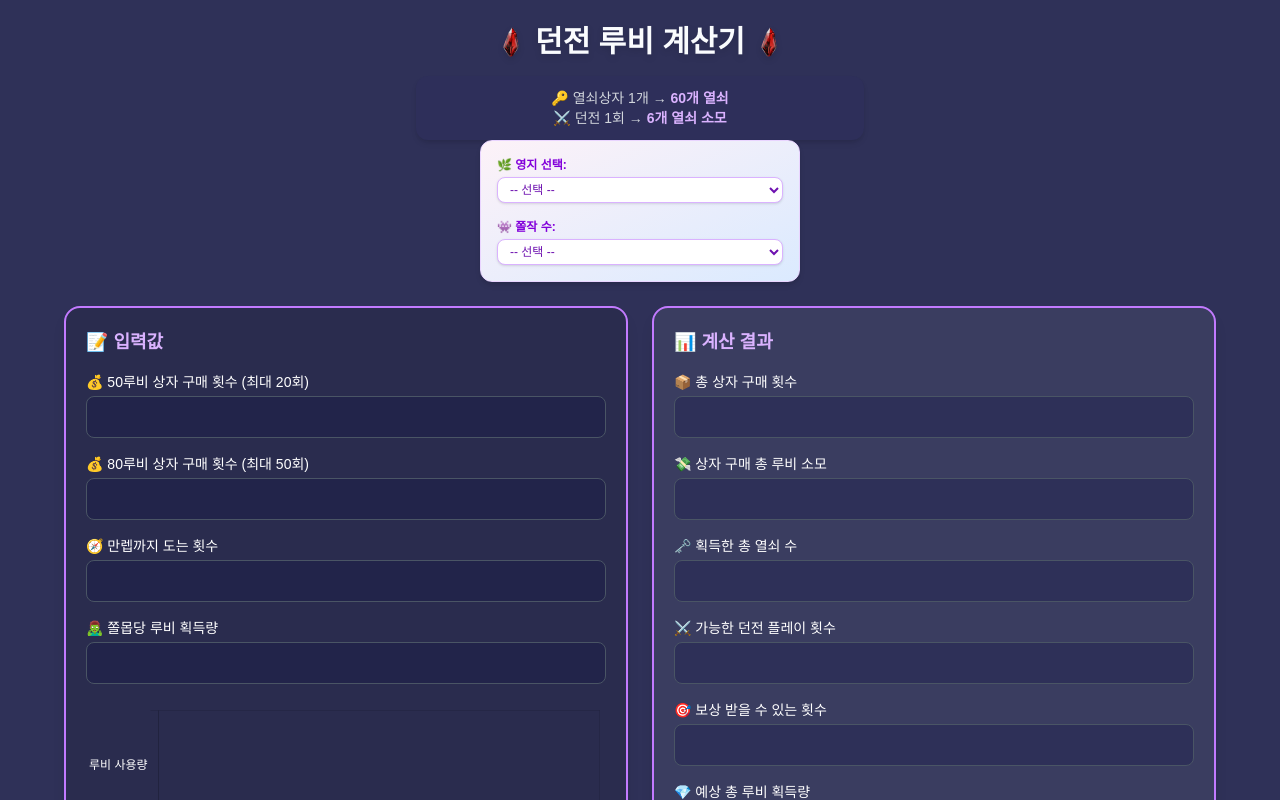
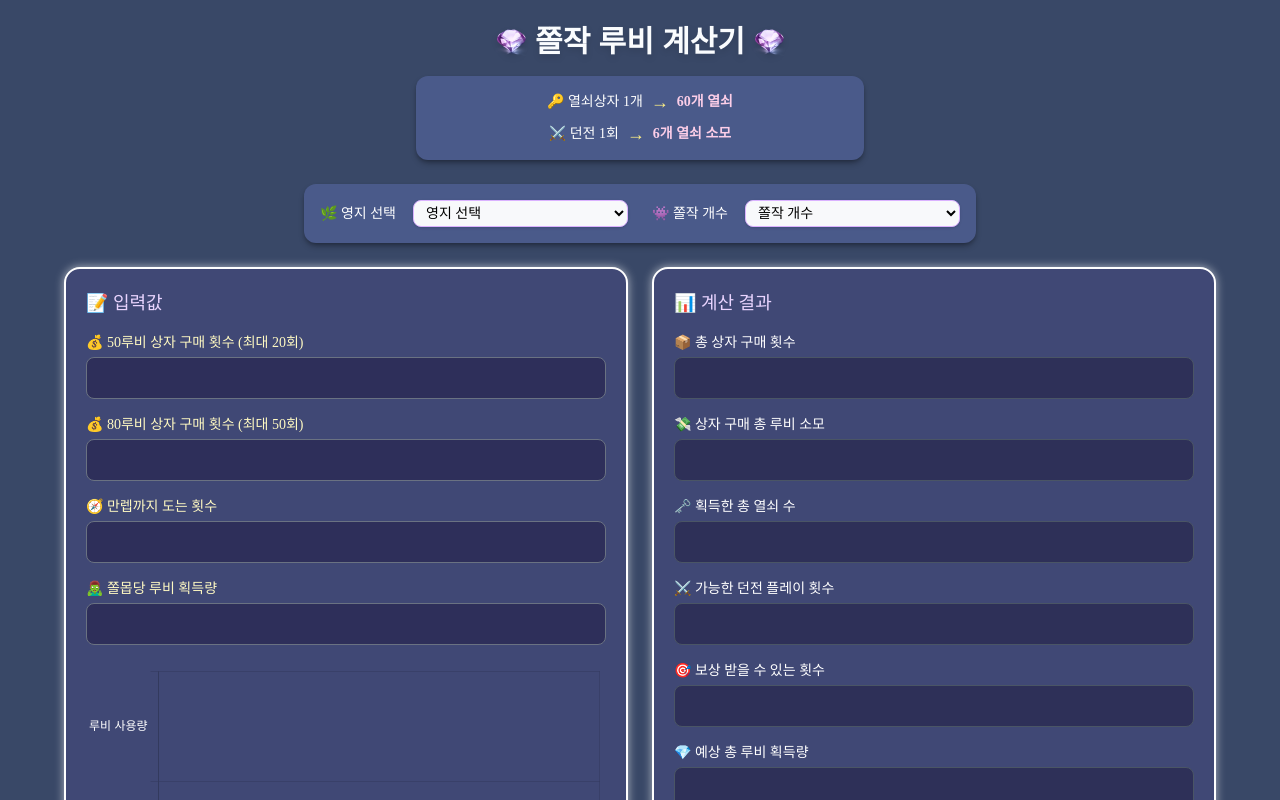
Before and after one commit to KimGiJeong1101/ZzolJak, a React (Vite) app: page / in a window 1280 px wide. Shown: the top 800 px of the page. Built offline with nearby package versions, Linux system fonts and the light colour scheme.

Commit message:
전체적인 디자인, 기능 수정

```diff
--- a/index.html
+++ b/index.html
@@ -2,9 +2,9 @@
 <html lang="en">
   <head>
     <meta charset="UTF-8" />
-    <link rel="icon" type="image/svg+xml" href="/vite.svg" />
+    <link rel="icon" type="image/svg+xml" href="/Favicon_Ruby.png" />
     <meta name="viewport" content="width=device-width, initial-scale=1.0" />
-    <title>Vite + React1412512512512</title>
+    <title>쫄작 계산기</title>
   </head>
   <body>
     <div id="root"></div>
--- a/src/App.jsx
+++ b/src/App.jsx
@@ -32,19 +32,22 @@ const App = () => {
   });
 
   return (
-    <div className="min-h-screen bg-[#2f3158] text-[#f0f0ff] px-4 py-6 font-[Gowun_Dodum,sans-serif]">
+    <div className="min-h-screen bg-[#394867] text-[#f0f0ff] px-4 py-6 font-[Gowun_Dodum,sans-serif]">
       <h1 className="text-center text-2xl sm:text-3xl mb-4 font-bold text-[#fafcfe] drop-shadow-md flex items-center justify-center gap-2">
         <img src={rubyImg} alt="루비" className="w-8 h-8" />
-        던전 루비 계산기
+        쫄작 루비 계산기
         <img src={rubyImg} alt="루비" className="w-8 h-8" />
       </h1>
 
-      <InfoBar />
+      <div className="mb-6">
+        <InfoBar />
+      </div>
       <StageAndMob
         setRewardInterval={setRewardInterval}
         setMobCount={setMobCount}
       />
 
+      {/* 여기 max-w-6xl 유지하되, 그 안의 자식 컨테이너에 반응형 너비 적용 */}
       <div className="grid gap-6 max-w-6xl mx-auto mt-6 sm:grid-cols-2">
         <InputCard
           buy50={buy50}
@@ -58,6 +61,8 @@ const App = () => {
           chartRef={chartRef}
           usedRuby={totalUsedRuby}
           expectedReward={totalRubyReward}
+          // 여기 각 카드에 w-full max-w-md sm:max-w-none 추가
+          className="w-full max-w-md sm:max-w-none"
         />
 
         <OutputCard
@@ -70,6 +75,7 @@ const App = () => {
             totalRubyReward,
             rubyProfit,
           ]}
+          className="w-full max-w-md sm:max-w-none"
         />
       </div>
 
--- a/src/components/InfoBar.jsx
+++ b/src/components/InfoBar.jsx
@@ -1,9 +1,16 @@
 const InfoBar = () => {
   return (
-    <div className="text-center text-sm text-gray-300 bg-[#2e2f5a] px-4 py-3 rounded-xl max-w-md mx-auto shadow-md">
-      🔑 열쇠상자 1개 → <strong className="text-purple-300">60개 열쇠</strong>
-      <br />
-      ⚔️ 던전 1회 → <strong className="text-purple-300">6개 열쇠 소모</strong>
+    <div className="text-sm bg-[#4a5a8a] px-4 py-3 rounded-xl max-w-md mx-auto shadow-md shadow-black/30 font-[Jua] text-[#fefefe] text-center">
+      <div className="flex justify-center items-center gap-2 flex-wrap">
+        🔑 열쇠상자 1개
+        <span className="text-lg text-yellow-200">→</span>
+        <strong className="text-pink-200">60개 열쇠</strong>
+      </div>
+      <div className="flex justify-center items-center gap-2 flex-wrap mt-1">
+        ⚔️ 던전 1회
+        <span className="text-lg text-yellow-200">→</span>
+        <strong className="text-pink-200">6개 열쇠 소모</strong>
+      </div>
     </div>
   );
 };
--- a/src/components/InputCard.jsx
+++ b/src/components/InputCard.jsx
@@ -1,6 +1,5 @@
 import { useLayoutEffect, useRef, useState } from "react";
 import Chart from "chart.js/auto";
-import InputCardStyles from "../styles/InputCardStyles";
 
 const InputCard = ({
   buy50,
@@ -17,15 +16,13 @@ const InputCard = ({
 }) => {
   const canvasRef = useRef(null);
 
-  // 에러 메시지 상태
   const [error50, setError50] = useState("");
   const [error80, setError80] = useState("");
 
-  // 입력 제한 로직
   const handleBuy50Change = (e) => {
     let val = e.target.value;
     if (val === "") {
-      setBuy50(""); // 빈 값 허용
+      setBuy50("");
       setError50("");
       return;
     }
@@ -37,7 +34,7 @@ const InputCard = ({
   const handleBuy80Change = (e) => {
     let val = e.target.value;
     if (val === "") {
-      setBuy80(""); // 빈 값 허용
+      setBuy80("");
       setError80("");
       return;
     }
@@ -94,58 +91,62 @@ const InputCard = ({
   }, [usedRuby, expectedReward]);
 
   return (
-    <div className={InputCardStyles.container}>
-      <h2 className={InputCardStyles.title}>📝 입력값</h2>
+    <div className="rounded-2xl p-5 border-2 border-white shadow-[0_0_10px_#ffffff99] bg-[#404875] text-white font-[Jua] transition-all duration-300 hover:shadow-[0_0_20px_#ffffffcc]">
+      <h2 className="text-lg mb-4 text-purple-200">📝 입력값</h2>
 
-      <div className={InputCardStyles.inputGroup}>
-        <label className={InputCardStyles.label}>
+      <div className="mb-4 flex flex-col">
+        <label className="mb-1 text-sm text-yellow-100">
           💰 50루비 상자 구매 횟수 (최대 20회)
         </label>
         <input
           type="number"
           value={buy50}
           onChange={handleBuy50Change}
-          className={InputCardStyles.input}
+          className="px-3 py-2 rounded-lg bg-[#2e2f5a] text-white border border-gray-500 focus:outline-none focus:ring-2 focus:ring-purple-300"
         />
-        {error50 && <p className={InputCardStyles.errorText}>{error50}</p>}
+        {error50 && <p className="text-red-400 text-sm mt-1">{error50}</p>}
       </div>
 
-      <div className={InputCardStyles.inputGroup}>
-        <label className={InputCardStyles.label}>
+      <div className="mb-4 flex flex-col">
+        <label className="mb-1 text-sm text-yellow-100">
           💰 80루비 상자 구매 횟수 (최대 50회)
         </label>
         <input
           type="number"
           value={buy80}
           onChange={handleBuy80Change}
-          className={InputCardStyles.input}
+          className="px-3 py-2 rounded-lg bg-[#2e2f5a] text-white border border-gray-500 focus:outline-none focus:ring-2 focus:ring-purple-300"
         />
-        {error80 && <p className={InputCardStyles.errorText}>{error80}</p>}
+        {error80 && <p className="text-red-400 text-sm mt-1">{error80}</p>}
       </div>
 
-      <div className={InputCardStyles.inputGroup}>
-        <label className={InputCardStyles.label}>🧭 만렙까지 도는 횟수</label>
+      <div className="mb-4 flex flex-col">
+        <label className="mb-1 text-sm text-yellow-100">
+          🧭 만렙까지 도는 횟수
+        </label>
         <input
           type="number"
           readOnly
           value={rewardInterval}
           onChange={(e) => setRewardInterval(Number(e.target.value))}
-          className={InputCardStyles.input}
+          className="px-3 py-2 rounded-lg bg-[#2e2f5a] text-white border border-gray-500"
         />
       </div>
 
-      <div className={InputCardStyles.inputGroup}>
-        <label className={InputCardStyles.label}>🧟‍♂️ 쫄몹당 루비 획득량</label>
+      <div className="mb-4 flex flex-col">
+        <label className="mb-1 text-sm text-yellow-100">
+          🧟‍♂️ 쫄몹당 루비 획득량
+        </label>
         <input
           type="number"
           readOnly
           value={mobCount}
           onChange={(e) => setMobCount(Number(e.target.value))}
-          className={InputCardStyles.input}
+          className="px-3 py-2 rounded-lg bg-[#2e2f5a] text-white border border-gray-500"
         />
       </div>
 
-      <canvas ref={canvasRef} width="400" height="200" className={InputCardStyles.canvas} />
+      <canvas ref={canvasRef} width="400" height="200" className="mt-4" />
     </div>
   );
 };
--- a/src/components/Notice.jsx
+++ b/src/components/Notice.jsx
@@ -1,7 +1,7 @@
 const Notice = () => {
   return (
-    <div className="mt-4 text-sm text-white text-center">
-      ℹ️ 계산 과정에서 소수점은 반올림되므로 실제 결과와 약간 다를 수 있습니다.
+    <div className="mt-6 px-4 py-3 text-sm text-purple-900 bg-purple-100 border border-purple-300 rounded-lg text-center shadow-md animate-fade-in font-[Jua]">
+      ℹ️ <span className="ml-1">계산 과정에서 소수점은 반올림되므로 실제 결과와 약간 다를 수 있습니다.</span>
     </div>
   );
 };
--- a/src/components/OutputCard.jsx
+++ b/src/components/OutputCard.jsx
@@ -65,20 +65,18 @@ const OutputCard = ({ results }) => {
   ];
 
   return (
-    <div className="rounded-2xl p-5 border-2 border-purple-400 bg-[#3a3d60] shadow-lg">
-      <h2 className="text-lg font-semibold mb-4 text-purple-300">
-        📊 계산 결과
-      </h2>
+    <div className="rounded-2xl p-5 border-2 border-white shadow-[0_0_10px_#ffffff99] bg-[#404875] text-white font-[Jua] transition-all duration-300 hover:shadow-[0_0_20px_#ffffffcc]">
+      <h2 className="text-lg mb-4 text-purple-200">📊 계산 결과</h2>
 
       {labels.map((label, i) => (
         <div key={i} className="mb-4 flex flex-col">
-          <label className="mb-1 text-sm font-medium text-white">{label}</label>
+          <label className="mb-1 text-sm">{label}</label>
           <input
             type="number"
             readOnly
             ref={(el) => (inputRefs.current[i] = el)}
             defaultValue=""
-            className={`px-3 py-2 rounded-lg bg-[#2e3058] text-white border border-gray-600 font-mono text-base`}
+            className="px-3 py-2 rounded-lg bg-[#2e3058] text-white border border-gray-600 font-mono text-base"
           />
         </div>
       ))}
--- a/src/components/StageAndMob.jsx
+++ b/src/components/StageAndMob.jsx
@@ -10,17 +10,16 @@ const StageAndMob = ({ setRewardInterval, setMobCount }) => {
   };
 
   return (
-    <div className="max-w-xs mx-auto p-4 bg-gradient-to-br from-pink-50 to-blue-100 rounded-xl shadow-md border border-purple-200 animate-fade-in transition-all duration-500 hover:shadow-xl hover:scale-105">
-      <label className="block mb-4">
-        <span className="block mb-1 text-xs font-semibold text-purple-700">
-          🌿 영지 선택:
-        </span>
+    <div className="max-w-2xl mx-auto p-4 bg-[#4a5a8a] rounded-xl shadow-md shadow-black/30 text-white font-[Jua]">
+      <div className="flex flex-col md:flex-row md:space-x-6 space-y-4 md:space-y-0">
+        {/* 영지 선택 */}
+        <label className="flex items-center space-x-2 flex-1 w-full">
+          <span className="text-sm min-w-[85px] text-whtie">🌿 영지 선택</span>
           <select
             onChange={handleStageChange}
-          className="w-full bg-white text-xs text-purple-800 border border-purple-300 rounded-lg px-2 py-1 shadow-sm
-                     focus:outline-none focus:ring-2 focus:ring-purple-400 hover:border-purple-500 transition-all duration-300 ease-in-out"
+            className="w-full bg-[#f8f9fb] text-black text-sm border border-purple-300 rounded-lg px-2 py-1 shadow-sm focus:outline-none focus:ring-2 focus:ring-purple-400 hover:border-purple-500 transition"
           >
-          <option value="0">-- 선택 --</option>
+            <option value="0">영지 선택</option>
             <option value="17">1 영지</option>
             <option value="16">2 영지</option>
             <option value="16">3 영지</option>
@@ -38,16 +37,14 @@ const StageAndMob = ({ setRewardInterval, setMobCount }) => {
           </select>
         </label>
 
-      <label className="block">
-        <span className="block mb-1 text-xs font-semibold text-purple-700">
-          👾 쫄작 수:
-        </span>
+        {/* 쫄작 수 */}
+        <label className="flex items-center space-x-2 flex-1 w-full">
+          <span className="text-sm min-w-[85px] text-whtie">👾 쫄작 개수</span>
           <select
             onChange={handleMobCountChange}
-          className="w-full bg-white text-xs text-purple-800 border border-purple-300 rounded-lg px-2 py-1 shadow-sm
-                     focus:outline-none focus:ring-2 focus:ring-purple-400 hover:border-purple-500 transition-all duration-300 ease-in-out"
+            className="w-full bg-[#f8f9fb] text-black text-sm border border-purple-300 rounded-lg px-2 py-1 shadow-sm focus:outline-none focus:ring-2 focus:ring-purple-400 hover:border-purple-500 transition"
           >
-          <option value="0">-- 선택 --</option>
+            <option value="0">쫄작 개수</option>
             <option value="20">1쫄작</option>
             <option value="40">2쫄작</option>
             <option value="60">3쫄작</option>
@@ -55,6 +52,7 @@ const StageAndMob = ({ setRewardInterval, setMobCount }) => {
           </select>
         </label>
       </div>
+    </div>
   );
 };
 
--- a/src/hooks/useRubyCalculator.js
+++ b/src/hooks/useRubyCalculator.js
@@ -3,8 +3,8 @@ const useRubyCalculator = ({ buy50, buy80, rewardInterval, mobCount }) => {
   const keyPerDungeon = 6;
 
   const totalBox = Number(buy50) + Number(buy80);
-const totalUsedRuby = Number(buy50) * 50 + Number(buy80) * 80;
-const totalKeys = totalBox * keyPerBox;
+  const totalUsedRuby = Number(buy50) * 50 + Number(buy80) * 80;
+  const totalKeys = totalBox * keyPerBox;
   const totalDungeons = Math.floor(totalKeys / keyPerDungeon);
   const rubyRewardCount =
     rewardInterval > 0 ? Math.floor(totalDungeons / rewardInterval) : 0;
--- a/src/styles/InputCardStyles.js
+++ /dev/null
@@ -1,15 +0,0 @@
-// InputCardStyles.js
-
-const InputCardStyles = {
-  container:
-    "rounded-2xl p-5 border-2 border-purple-400 bg-[#2a2c4e] shadow-lg",
-  title: "text-lg font-semibold mb-4 text-purple-300",
-  inputGroup: "mb-4 flex flex-col",
-  label: "mb-1 text-sm font-medium text-white",
-  input:
-    "px-3 py-2 rounded-lg bg-[#22244a] text-white border border-gray-600 focus:outline-none focus:ring-2 focus:ring-purple-300",
-  errorText: "text-red-400 text-sm mt-1",
-  canvas: "mt-4",
-};
-
-export default InputCardStyles;
```
Also changed, not shown: public/Favicon_Ruby.png (added), src/assets/ruby_img.png. Lines whose indentation alone changed are shown as unchanged.
